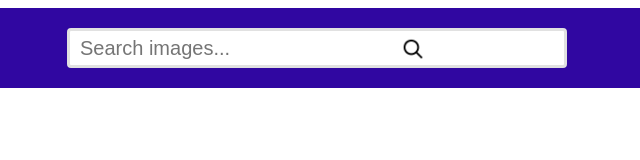
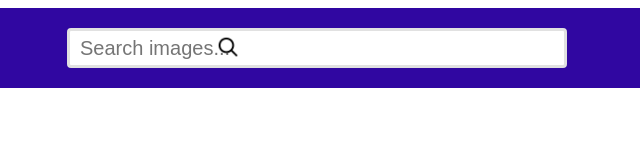
Before and after one commit to Alena-007/goit-js-hw-11, a website built with Parcel: page src/index.html in a window 1280 px wide. Shown: the full height of the page, 323-963 px from the left. Built offline with nearby package versions, Linux system fonts and the light colour scheme.

Commit message:
Update3 styles.css

```diff
--- a/src/css/styles.css
+++ b/src/css/styles.css
@@ -38,13 +38,13 @@
 
 .search-btn {
   background-color: transparent;
-  height: 45px;
+  height: 40px;
   border: none;
   border-radius: 4px;
   display: block;
   position: absolute;
   top: 0;
-  right: 500px;
+  right: 685px;
   cursor: pointer;
 }
 
```
